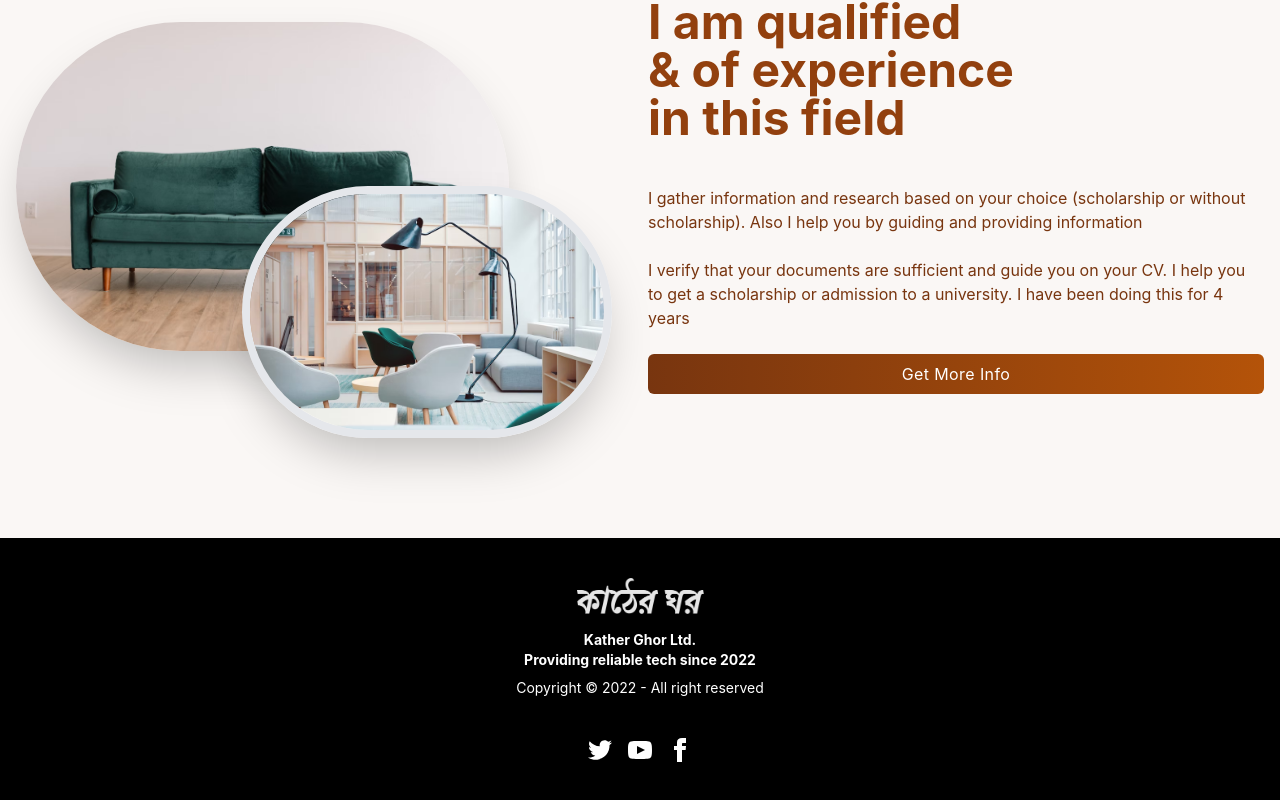
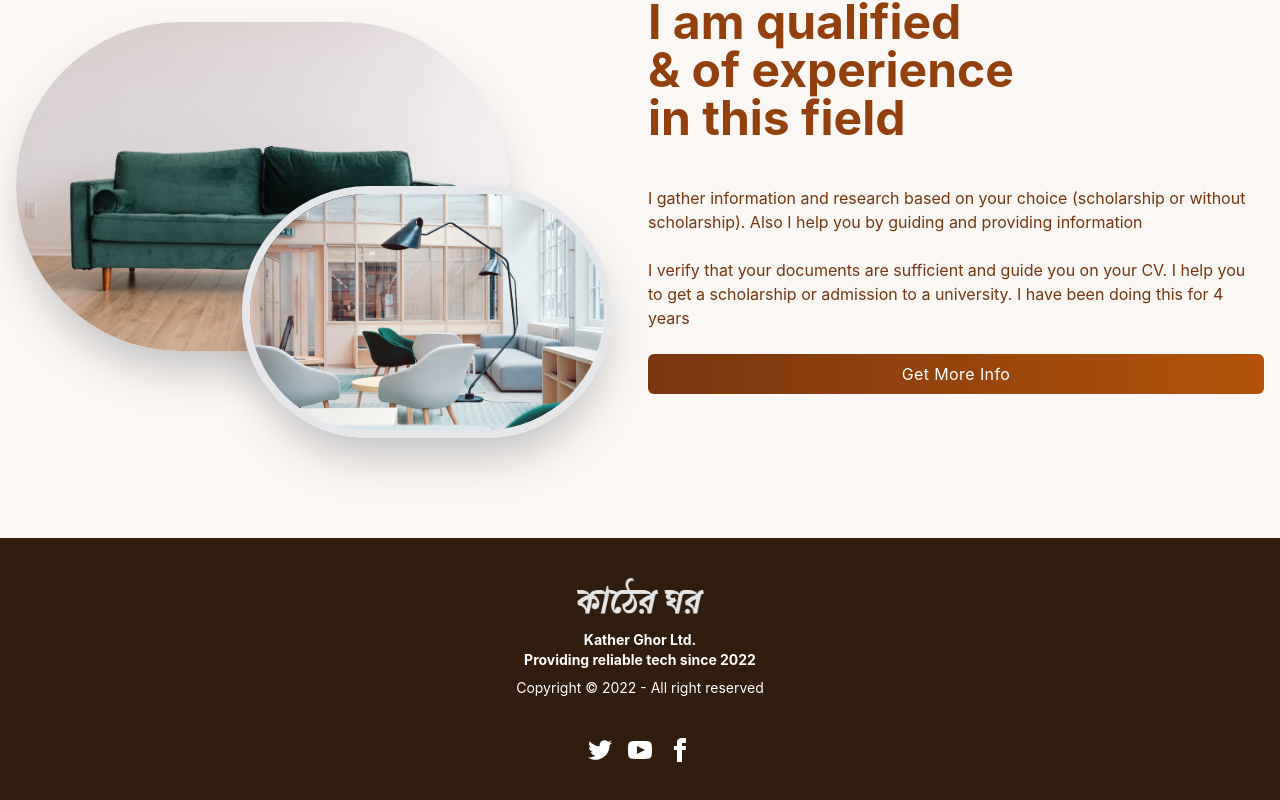
Before and after one commit to 2ndjoy/b612-used-products-resale-clients-side, a React (Create React App) app: page / in a window 1280 px wide. Shown: the part 2295-3095 px from the top of the page. Built offline with nearby package versions, Linux system fonts and the light colour scheme.

Commit message:
Footer fixed

```diff
--- /dev/null
+++ b/src/Components/Shared/Footer/Footer.css
@@ -0,0 +1,3 @@
+.bgcolor {
+    background-color: rgb(48, 29, 14);
+}
--- a/src/Components/Shared/Footer/Footer.js
+++ b/src/Components/Shared/Footer/Footer.js
@@ -1,10 +1,10 @@
 import React from 'react';
 import katherGhor from '../../../assets/KatherGhor2.png'
-
+import './Footer.css';
 
 const Footer = () => {
     return (
-        <footer className="footer footer-center p-10 bg-black text-white mt-3">
+        <footer className="footer footer-center p-10 bgcolor text-white mt-3">
             <div>
                 <img src={katherGhor} className='mb-2 h-9' alt="" />
                 <p className="font-bold">
```
